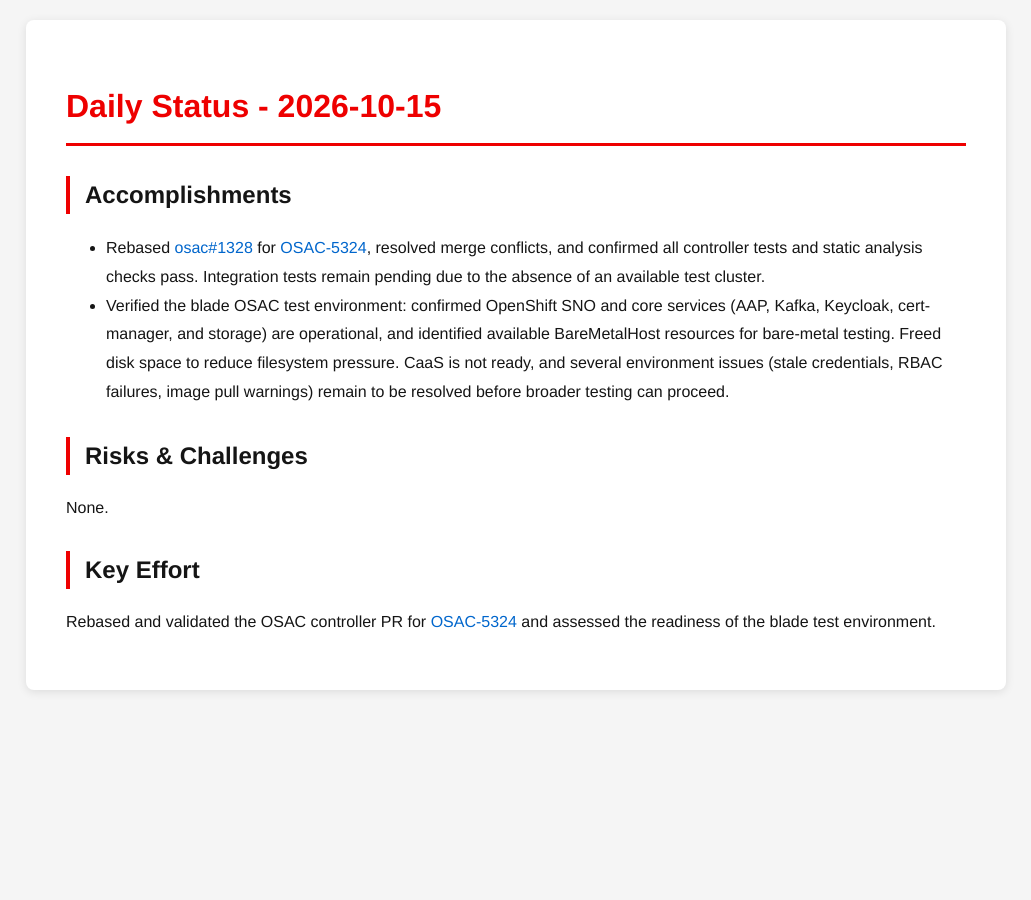
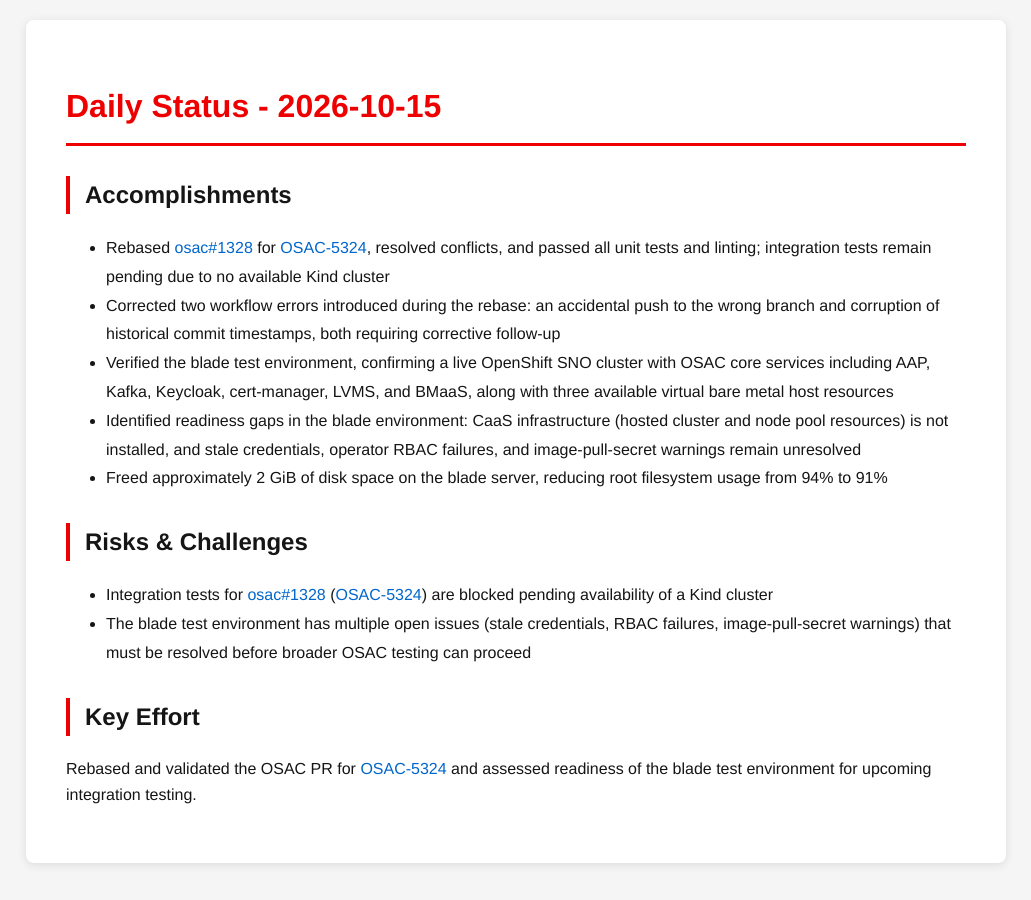
Before and after one commit to tzvatot/daily-status, a Jekyll site: the page built from 2026-10-15.md, in a window 1280 px wide. Shown: the whole page, without its empty margins (124-1155 px from the left). Built offline with Jekyll 4.4.1, drawn with Linux system fonts in a browser that asks for light colours.

Commit message:
Daily status update - 2026-10-15

```diff
--- a/2026-10-15.md
+++ b/2026-10-15.md
@@ -7,11 +7,15 @@
 # Daily Status - 2026-10-15
 
 ## Accomplishments
-- Rebased [osac#1328](https://github.com/osac-project/osac/pull/1328) for [OSAC-5324](https://redhat.atlassian.net/browse/OSAC-5324), resolved merge conflicts, and confirmed all controller tests and static analysis checks pass. Integration tests remain pending due to the absence of an available test cluster.
-- Verified the blade OSAC test environment: confirmed OpenShift SNO and core services (AAP, Kafka, Keycloak, cert-manager, and storage) are operational, and identified available BareMetalHost resources for bare-metal testing. Freed disk space to reduce filesystem pressure. CaaS is not ready, and several environment issues (stale credentials, RBAC failures, image pull warnings) remain to be resolved before broader testing can proceed.
+- Rebased [osac#1328](https://github.com/osac-project/osac/pull/1328) for [OSAC-5324](https://redhat.atlassian.net/browse/OSAC-5324), resolved conflicts, and passed all unit tests and linting; integration tests remain pending due to no available Kind cluster
+- Corrected two workflow errors introduced during the rebase: an accidental push to the wrong branch and corruption of historical commit timestamps, both requiring corrective follow-up
+- Verified the blade test environment, confirming a live OpenShift SNO cluster with OSAC core services including AAP, Kafka, Keycloak, cert-manager, LVMS, and BMaaS, along with three available virtual bare metal host resources
+- Identified readiness gaps in the blade environment: CaaS infrastructure (hosted cluster and node pool resources) is not installed, and stale credentials, operator RBAC failures, and image-pull-secret warnings remain unresolved
+- Freed approximately 2 GiB of disk space on the blade server, reducing root filesystem usage from 94% to 91%
 
 ## Risks & Challenges
-None.
+- Integration tests for [osac#1328](https://github.com/osac-project/osac/pull/1328) ([OSAC-5324](https://redhat.atlassian.net/browse/OSAC-5324)) are blocked pending availability of a Kind cluster
+- The blade test environment has multiple open issues (stale credentials, RBAC failures, image-pull-secret warnings) that must be resolved before broader OSAC testing can proceed
 
 ## Key Effort
-Rebased and validated the OSAC controller PR for [OSAC-5324](https://redhat.atlassian.net/browse/OSAC-5324) and assessed the readiness of the blade test environment.
+Rebased and validated the OSAC PR for [OSAC-5324](https://redhat.atlassian.net/browse/OSAC-5324) and assessed readiness of the blade test environment for upcoming integration testing.
```
